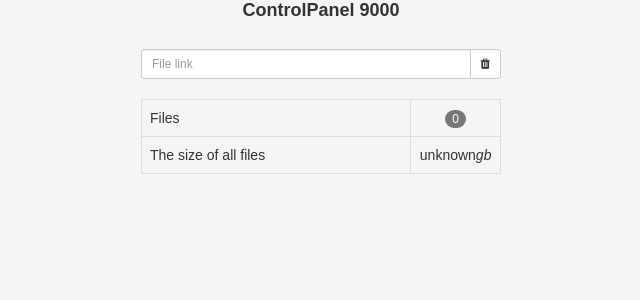
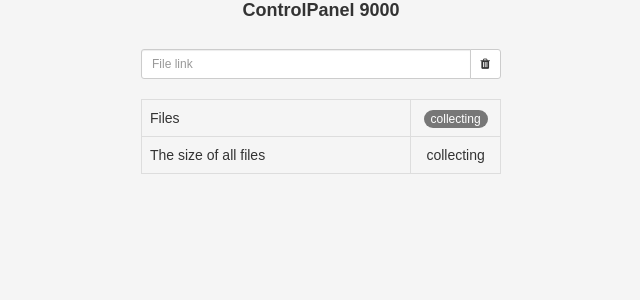
Before and after one commit to rafchillons/deadmedia, a Django app: page /newadmin in a window 1280 px wide. Shown: the part 158-458 px from the top of the page, without its empty margins (319-959 px from the left). Run offline with Django 3.2, Linux system fonts and the light colour scheme; the visitor is signed in with stand-in values (Sample User, id 1); data that the repository does not hold is empty; some libraries are stand-ins or nearby versions; some web fonts are replaced.

Commit message:
control opens faster

```diff
--- a/deadsource/templates/admin.html
+++ b/deadsource/templates/admin.html
@@ -37,7 +37,7 @@
                             </tr>
                             <tr>
                                 <td>The size of all files</td>
-                                <td class="text-center">{{videos_weight}}<i>{{videos_weight_type}}</i></td>
+                                <td class="text-center">{{videos_weight}}</td>
                             </tr>
                         </tbody>
                     </table>
--- a/deadsource/views.py
+++ b/deadsource/views.py
@@ -296,8 +296,7 @@ def new_admin(request):
     bot_downloader = ThreadDownloader()
     bot_remover = VideoRemover()
 
-    all_videos_in_db = Video.objects.all().filter(video_status=Video.STATUS_DOWNLOADED)
-    all_videos_count = all_videos_in_db.__len__()
+
 
     if request.method == 'POST':
         form = VideoDeleteForm(request.POST)
@@ -313,9 +312,8 @@ def new_admin(request):
     return render(request,
                   'admin.html',
                   {
-                      'videos_weight': 'unknown',
-                      'videos_weight_type': 'gb',
-                      'videos_count': all_videos_count,
+                      'videos_weight': 'collecting',
+                      'videos_count': 'collecting',
                       'form': form,
                       'bot_downloader': bot_downloader.instance,
                       'bot_remover': bot_remover.instance,
@@ -343,10 +341,16 @@ def get_videos_size_in_db(request):
         all_videos_weight = all_videos_weight / 1000
         all_videos_weight_type = 'Mb'
 
-    size  = '{}{}'.format(all_videos_weight, all_videos_weight_type)
+    size = '{}{}'.format(all_videos_weight, all_videos_weight_type)
 
-    return HttpResponse()
+    return HttpResponse(size)
 
+
+@login_required
+def get_videos_size_in_db(request):
+    all_videos_in_db = Video.objects.all().filter(video_status=Video.STATUS_DOWNLOADED)
+    all_videos_count = all_videos_in_db.__len__()
+    return HttpResponse(all_videos_count)
 
 
 def handler404(request):
```
